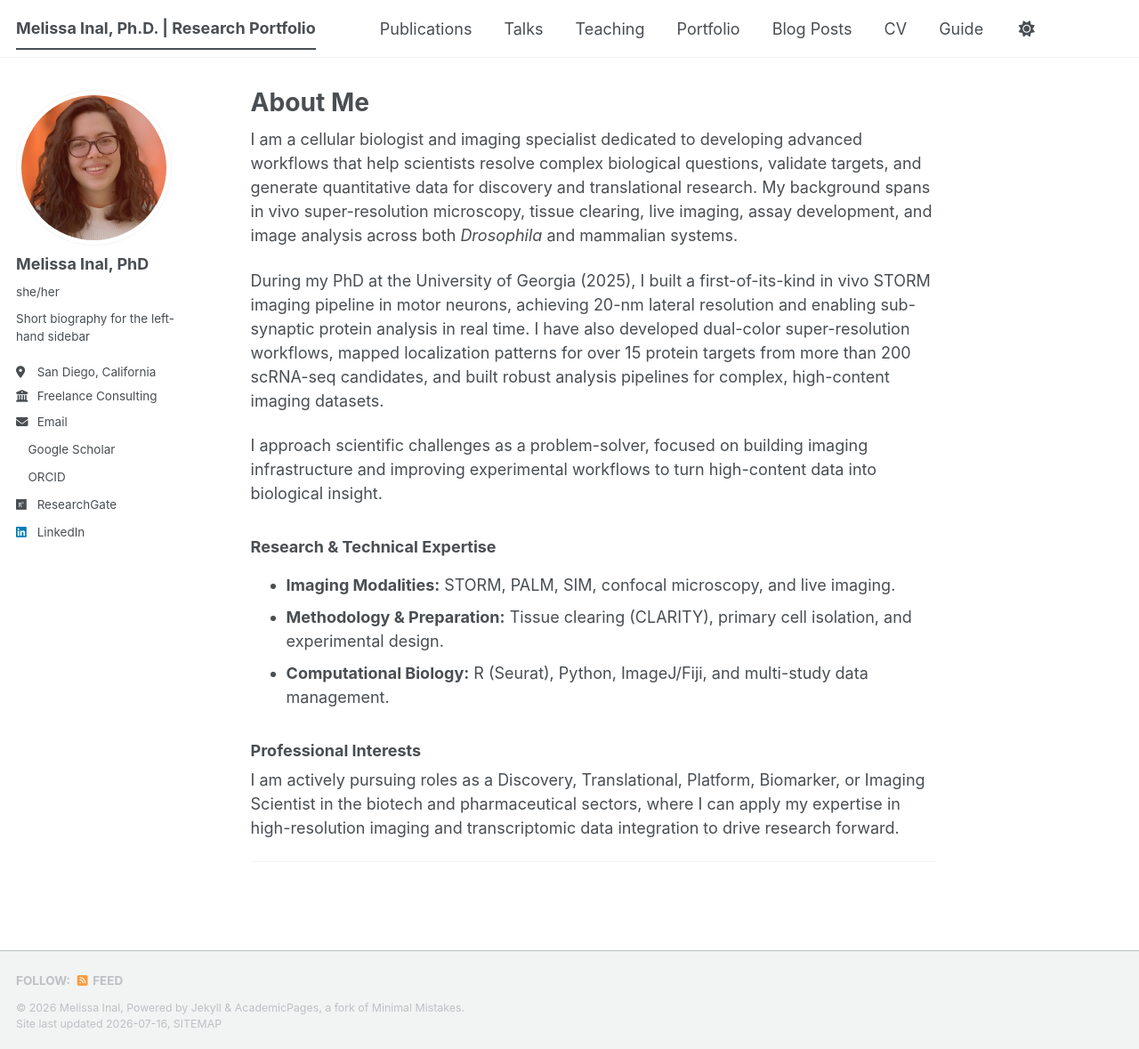
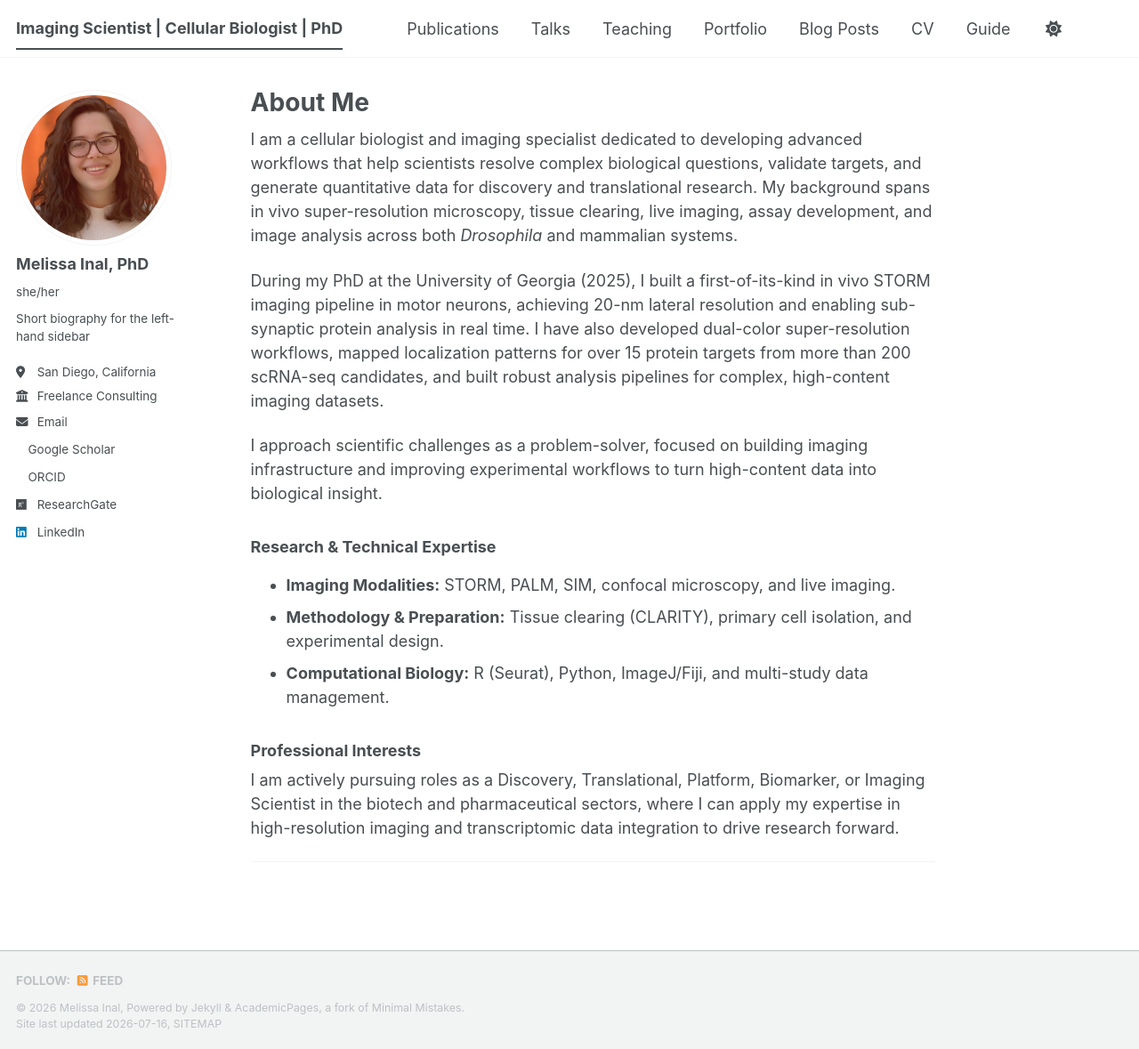
Before and after one commit to melissainal/melissainal.github.io, a Jekyll site: the page built from _pages/about.md, in a window 1280 px wide and 1179 px high. Shown: the whole window at 89% size. Built offline with Jekyll 4.4.1, drawn with Linux system fonts in a browser that asks for light colours; a style sheet for code colours, icons or effects is not loaded.

Commit message:
Update _config.yml

```diff
--- a/_config.yml
+++ b/_config.yml
@@ -9,7 +9,7 @@
 # Basic Site Settings
 locale                   : "en-US"
 site_theme               : "default" # The available themes options are "default", "air", "sunrise", "mint", "dirt" and "contrast"
-title                    : "Melissa Inal, Ph.D. | Research Portfolio"
+title                    : "Imaging Scientist | Cellular Biologist | PhD"
 title_separator          : "-"
 name                     : &name "Melissa Inal"
 description              : &description "Imaging Scientist | Cellular Biologist | Neurodevelopment and Neurodegeneration Researcher"   # Update this with a general description of your site, this is the default if not overridden by a page
```
